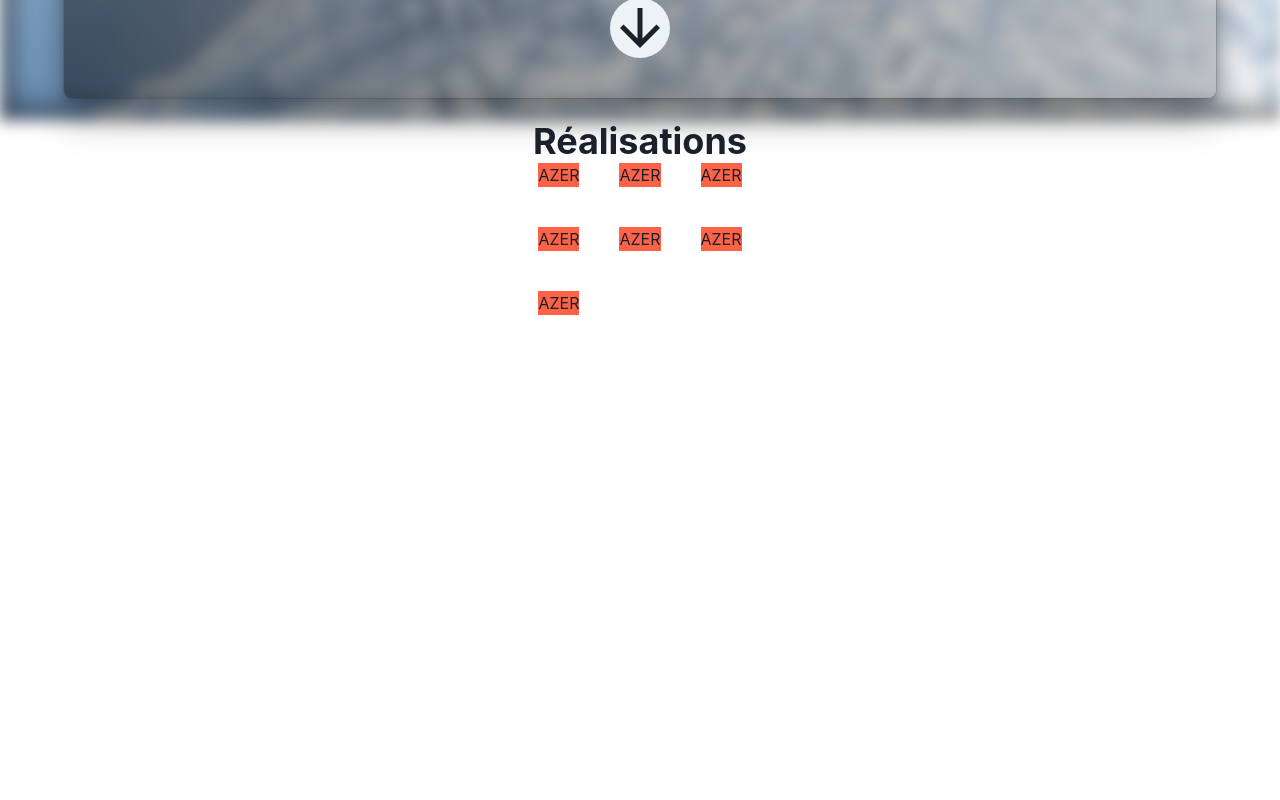
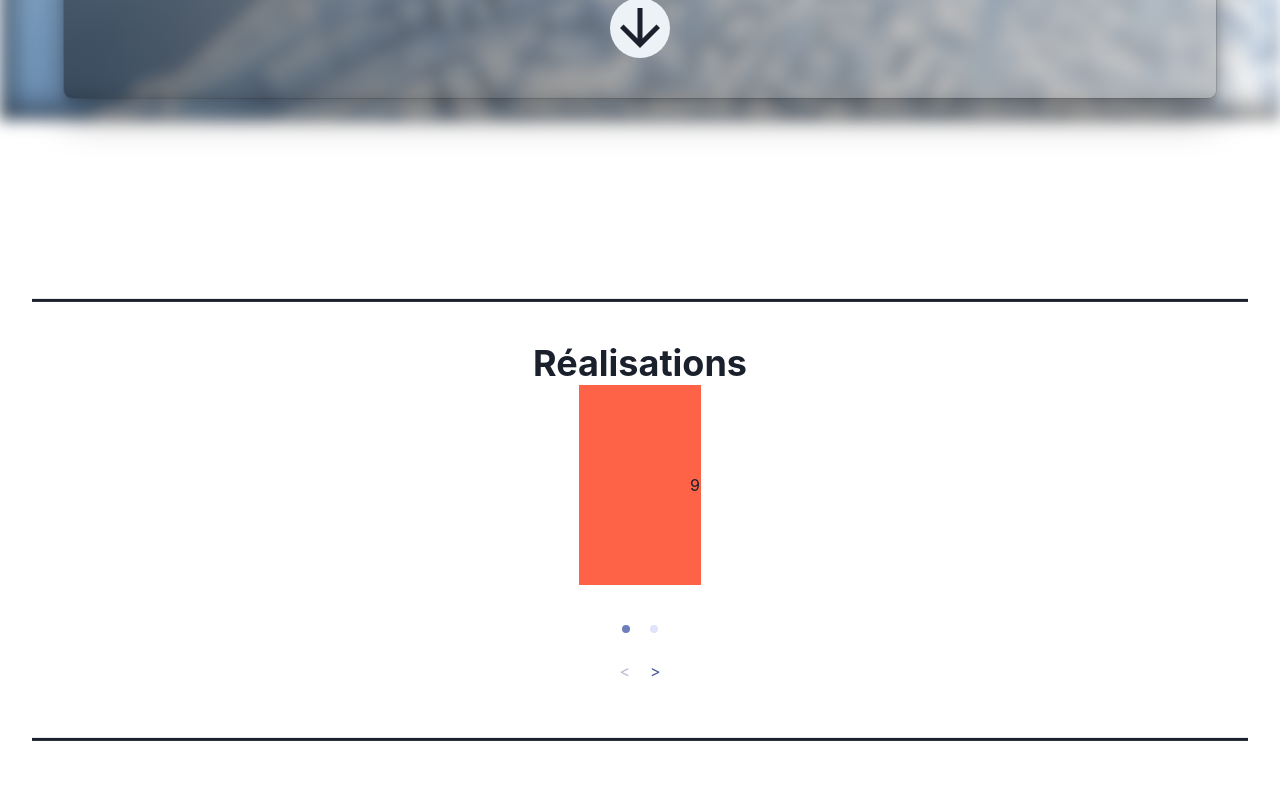
Before and after one commit to joubierjc/joubierjc.github.io, a React (Vite) app: page / in a window 1280 px wide. Shown: the part 680-1480 px from the top of the page. Built offline with nearby package versions, Linux system fonts and the light colour scheme.

Commit message:
tried out react-alice-carousel
seems cool but i have to find some work around

```diff
--- a/package.json
+++ b/package.json
@@ -12,6 +12,7 @@
     "framer-motion": "^3.2.2-rc.1",
     "jump.js": "^1.0.2",
     "react": "^17.0.1",
+    "react-alice-carousel": "^2.3.0",
     "react-dom": "^17.0.1"
   },
   "devDependencies": {
--- a/src/components/realisations/realisations.jsx
+++ b/src/components/realisations/realisations.jsx
@@ -1,6 +1,9 @@
 import * as React from 'react';
 import { Box, Button, Center, Container, Heading, Image, Text, IconButton, SimpleGrid, Square } from '@chakra-ui/react';
 import { ArrowDownIcon } from '@chakra-ui/icons';
+
+import AliceCarousel from 'react-alice-carousel';
+import 'react-alice-carousel/lib/alice-carousel.css';
 
 import { FullViewportContainer } from '../full-viewport-container/full-viewport-container.jsx'
 
@@ -8,18 +11,51 @@ import pepeSaber from '../../assets/images/pepe-saber.gif';
 
 export function Realisations() {
 
+    const itemsLength = Array.from({ length: 10 });
+
+    const items = itemsLength.map((item, index) => {
+        return (<Center>
+            <Center minW="200px" minH="200px" bg="tomato">
+                {index}
+            </Center>
+        </Center>);
+    });
+
+    const responsive = {
+        0: { items: 1 },
+        475: { items: 2 },
+        700: { items: 3 },
+        975: { items: 4 },
+        1200: { items: 5 },
+        1425: { items: 6 },
+    };
+
+    const style1 = {
+        position: "relative",
+        top: "50%",
+        transform: "translateY(-50%)",
+        borderTop: "solid",
+        borderBottom: "solid",
+        maxWidth: "95%"
+    };
+
     return <FullViewportContainer id="realisations">
-        <Container height="100%" minH="50em" centerContent>
-            <Heading as="h1">Réalisations</Heading>
-            <SimpleGrid columns={3} spacing={10}>
-                <Box bg="tomato" w="100%" maxW="1000px" >AZER</Box>
-                <Box bg="tomato" w="100%" maxW="1000px" >AZER</Box>
-                <Box bg="tomato" w="100%" maxW="1000px" >AZER</Box>
-                <Box bg="tomato" w="100%" maxW="1000px" >AZER</Box>
-                <Box bg="tomato" w="100%" maxW="1000px" >AZER</Box>
-                <Box bg="tomato" w="100%" maxW="1000px" >AZER</Box>
-                <Box bg="tomato" w="100%" maxW="1000px" >AZER</Box>
-            </SimpleGrid>
+        <Container pt="2.5em" pb="2.5em" style={style1}>
+            <Center>
+                <Heading>Réalisations</Heading>
+            </Center>
+            <Center>
+                <Box maxW="100%">
+                    <AliceCarousel
+                        mouseTracking
+                        items={items}
+                        responsive={responsive}
+                        // renderDotsItem={() => null}
+                        // renderPrevButton={() => null}
+                        // renderNextButton={() => null}
+                    />
+                </Box>
+            </Center>
         </Container>
     </FullViewportContainer>
 }
```
Also changed, not shown: 5 other files (tests, documents, lock files or other folders).
